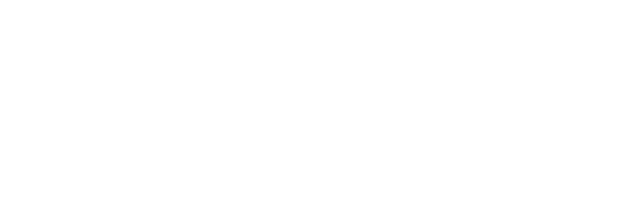
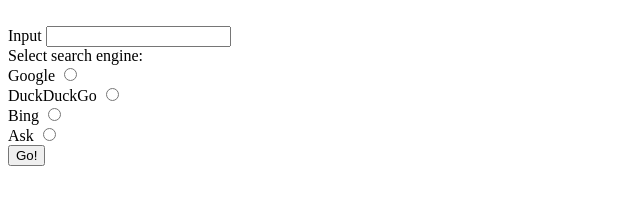
Before and after one commit to SheaCooke/Chapter_26_Studio, a plain HTML site: page index.html in a window 1280 px wide. Shown: the whole page, without its empty margins (0-640 px from the left). Drawn offline with Linux system fonts and the light colour scheme.

Commit message:
finished html portion

```diff
--- a/index.html
+++ b/index.html
@@ -33,6 +33,34 @@ function setSearchEngine() {
     <form id="searchForm">
 
         <!--Create your form here!-->
+        <label>
+            Input
+            <input type="text" name="q" value="" />
+        </label><br />
+
+        <label>Select search engine:</label><br />
+
+        <label>
+            Google
+            <input type="radio" name="engine" value="google" />
+        </label><br />
+
+        <label>
+            DuckDuckGo
+            <input type="radio" name="engine" value="duckduckgo" />
+        </label><br />
+
+        <label>
+            Bing
+            <input type="radio" name="engine" value="bing" />
+        </label><br />
+
+        <label>
+            Ask
+            <input type="radio" name="engine" value="ask"/>
+        </label><br />
+
+        <button>Go!</button>
 
 
 
```
